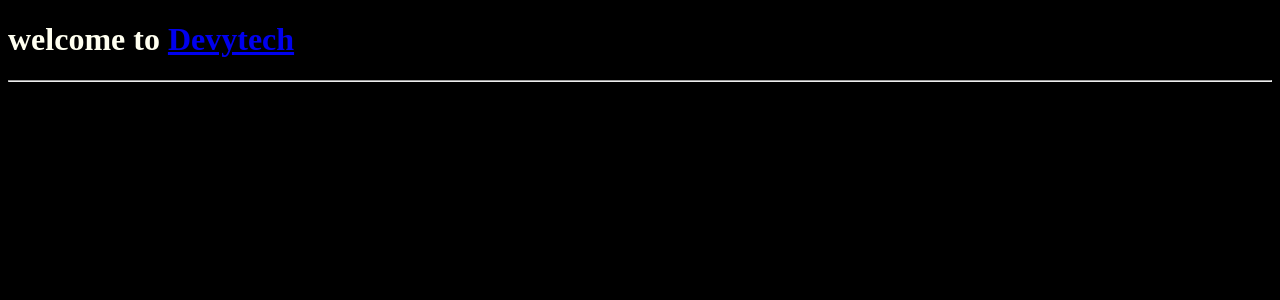
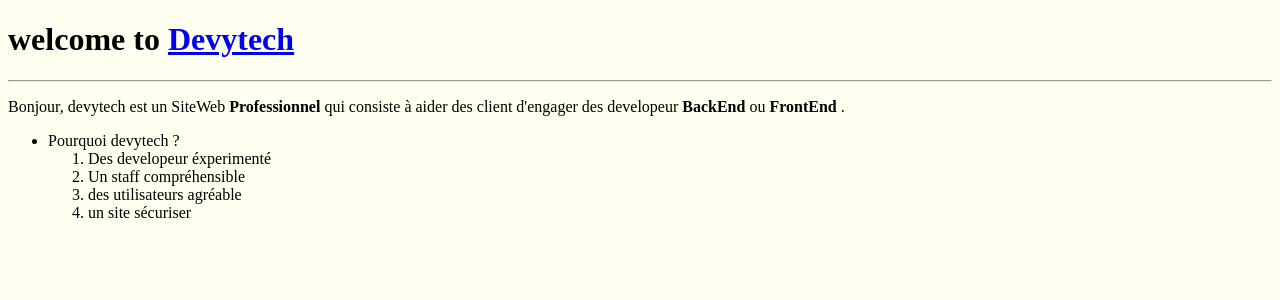
Before and after one commit to aminalgar3a/aminalgar3a-devytech, a PHP site: page /index.html in a window 1280 px wide. Shown: the top 300 px of the page. Run offline with PHP 8.4, Linux system fonts and the light colour scheme.

Commit message:
Update style.css

```diff
--- a/style.css
+++ b/style.css
@@ -1,6 +1,3 @@
 body {
-    background-color: black;
+    background-color: ivory;
 }
-.container, .text {
-    color: ivory;
-}
```
